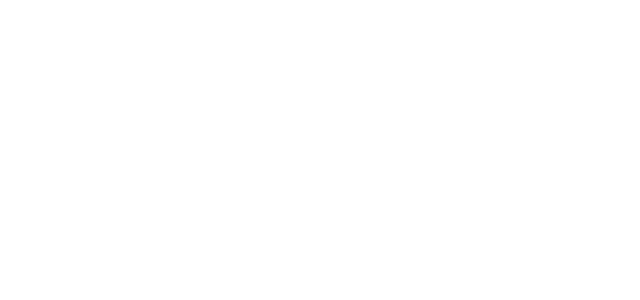
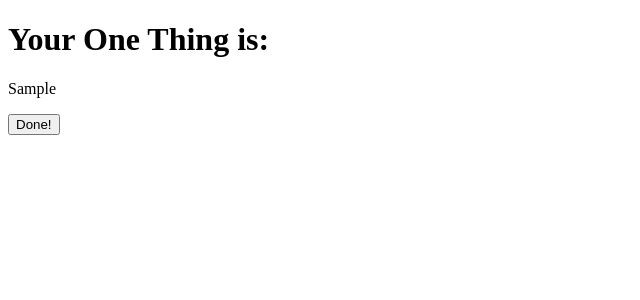
Before and after one commit to khosrow36/One-Thing-React, a React (Vite) app: page / in a window 1280 px wide. Both pictures are taken after typing "Sample" into the empty fields and a click on the button "Confirm". Shown: the top 300 px of the page, without its empty margins (0-640 px from the left). Built offline with nearby package versions, Linux system fonts and the light colour scheme.

Commit message:
realization of The Thing

```diff
--- a/src/App.jsx
+++ b/src/App.jsx
@@ -2,6 +2,7 @@ import { useState, useEffect } from 'react'
 
 //compontents
 import Start from './compontents/Start';
+import Realization from './compontents/Realization';
 
 //styles
 import './App.css'
@@ -9,6 +10,7 @@ import './App.css'
 function App() {
   const [mode, setMode] = useState("start");
   const [chosenThing, setChosenThing] = useState("");
+  const [isDone, setIsDone] = useState(false);
 
   useEffect(() => {
     if(chosenThing) {
@@ -16,11 +18,16 @@ function App() {
     }
   },[chosenThing])
 
+  useEffect(() => {
+    if(isDone === true) {
+      setMode("done");
+    }
+  }, [isDone])
 
   return (
     <div>
       {mode==='start' && <Start setChosenThing={setChosenThing} />}
-
+      {mode==='realization' && <Realization thing={chosenThing} setIsDone={setIsDone} />}
 
     </div>
 
--- /dev/null
+++ b/src/compontents/Realization.jsx
@@ -0,0 +1,12 @@
+export default function Realization({ thing, setIsDone }) {
+  const handleSubmit = () => {
+    setIsDone(true);
+  }
+  return (
+    <div>
+      <h1>Your One Thing is:</h1>
+      <p>{thing}</p>
+      <button onClick={handleSubmit}>Done!</button>
+      </div>
+  )
+}
```
